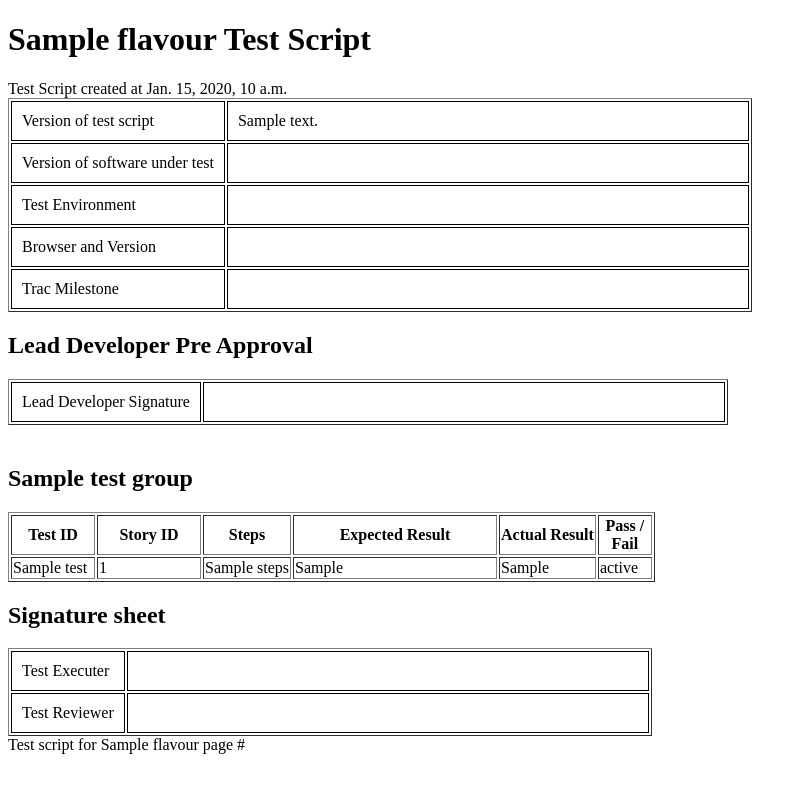
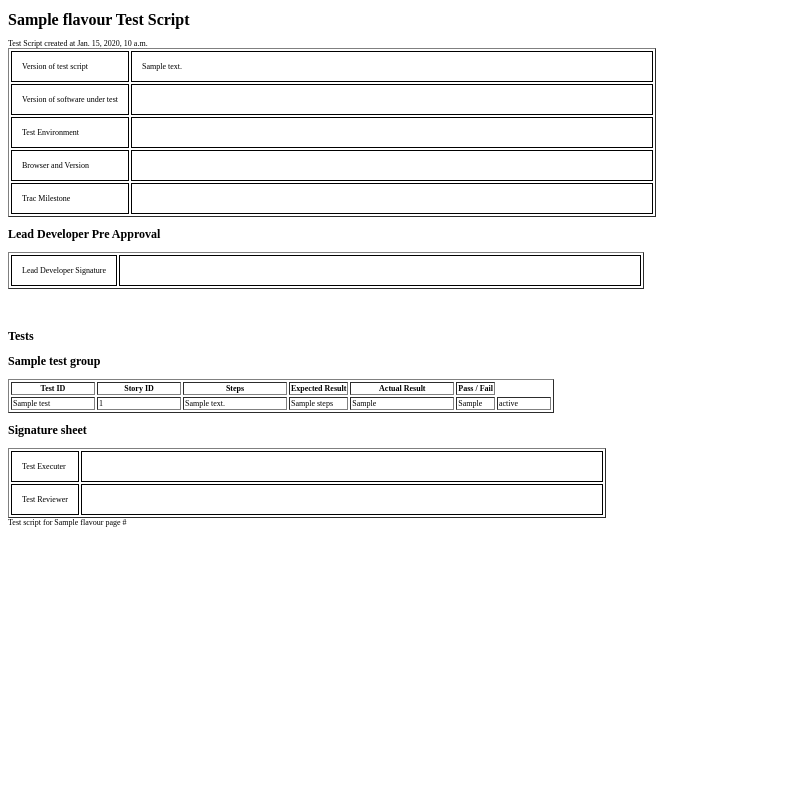
Before and after one commit to isotoma/ScriptSite, a Django app: template src/scriptsite/templates/pdf_template.html in a window 1280 px wide. Shown: the whole page, without its empty margins (0-807 px from the left). Run offline with Django 3.2, Linux system fonts and the light colour scheme; the template is opened without the code that fills it: most values are stand-ins (such as "Sample title", 1, 10 or a date in 2020); some web fonts are replaced.

Commit message:
Pulled in latest changes from the offline script generator into the PDF template

```diff
--- a/src/scriptsite/templates/pdf_template.html
+++ b/src/scriptsite/templates/pdf_template.html
@@ -18,6 +18,11 @@
 		      }
 	}
 
+	@font-face {
+  		font-family: "Your typeface";
+		src: url("/usr/share/fonts/truetype/ttf-dejavu/DejaVuSansMono.ttf");
+	}
+
 	pdftoc {
 		color: #666;
 	    }
@@ -35,6 +40,8 @@
 
 	body {
 		color: black;
+		font-family: "Your typeface";
+		font-size: 6pt
 	}
 
 	td, th {
@@ -104,6 +111,7 @@
 	<pdf:nextpage />
 
 	{% for test_group in test_run.testgroup_set.all %}
+	<h2>Tests</h2>
 	<div class="test_group">
 		<h2>{{ test_group.name }}</h2>
 		<table repeat="1" border="1">
@@ -113,9 +121,10 @@
 			{% for test in test_group.singletest_set.all %}
 			<tr>
 				<td class="name" width="80">{{ test.name }}</td>
-				<td class="story_id" width="100">{{ test.story_id }}</td>
+				<td class="story" width="80">{{ test.story_id }}</td>
+				<td class="summary" width="100">{{ test.summary }}</td>
 				<td class="steps">{{ test.steps }}</td>
-				<td class="expected_result" width="200">{{ test.expected_results }}</td>
+				<td class="expected_result" width="100">{{ test.expected_results }}</td>
 				<td>{% if test.actual_result %}{{ test.actual_result }}{% endif %}</td>
 				<td width="50">{% if test.get_status_as_string != 'None' %} {{test.get_status_as_friendly_string }} {% endif %}</td>
 			</tr>
```
